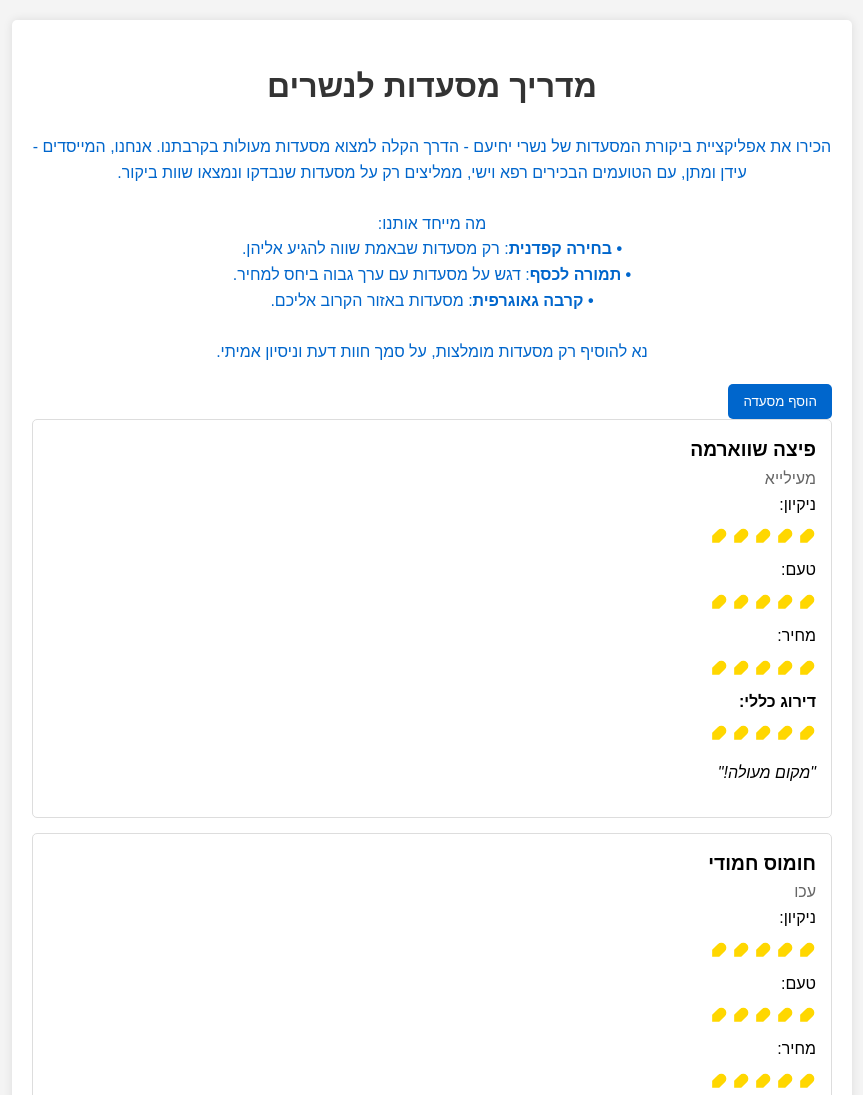
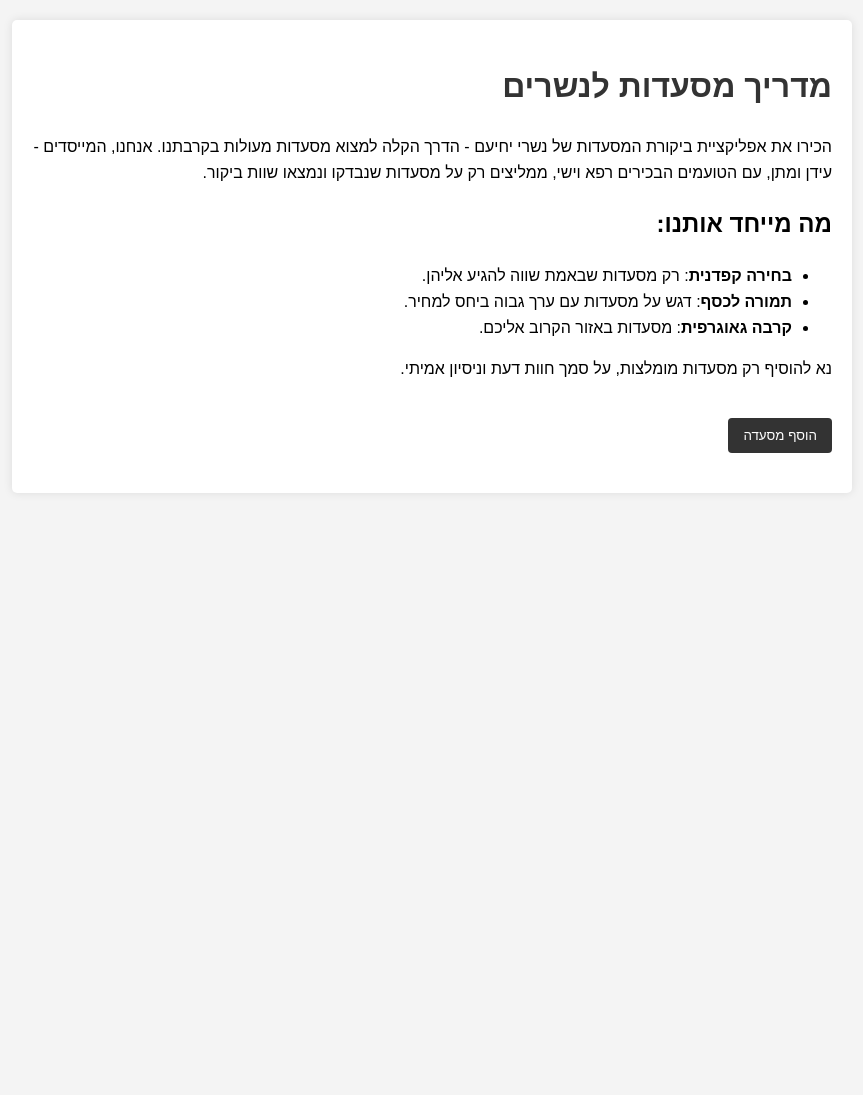
Before and after one commit to MatanRetzer/eagle-res-review, a plain HTML site: page index.html in a window 1280 px wide. Shown: the top 1095 px of the page, without its empty margins (208-1071 px from the left). After the commit the page ends 800 px from the top, so only its background shows below. Drawn offline with Linux system fonts and the light colour scheme.

Commit message:
Add files via upload

```diff
--- a/index.html
+++ b/index.html
@@ -21,54 +21,28 @@
             box-shadow: 0 0 10px rgba(0,0,0,0.1);
         }
         h1 {
-            text-align: center;
             color: #333;
         }
-        .intro {
-            text-align: center;
-            color: #0066cc;
-            margin-bottom: 20px;
+        #restaurants-list {
+            margin-top: 20px;
         }
-        .restaurant-item {
-            background: #fff;
-            border: 1px solid #ddd;
-            padding: 15px;
-            margin-bottom: 15px;
+        .restaurant {
+            background: #f9f9f9;
+            padding: 10px;
+            margin-bottom: 10px;
             border-radius: 5px;
         }
-        .restaurant-name {
-            font-size: 1.2em;
-            font-weight: bold;
-        }
-        .restaurant-location {
-            color: #666;
-        }
-        .rating {
-            display: flex;
-            margin: 10px 0;
-        }
-        .eagle-icon {
-            width: 20px;
-            height: 20px;
-            margin-left: 2px;
-        }
-        .filled {
-            fill: gold;
-        }
-        .unfilled {
-            fill: none;
-            stroke: currentColor;
-        }
         button {
-            background-color: #0066cc;
-            color: white;
+            background: #333;
+            color: #fff;
+            padding: 10px 15px;
             border: none;
-            padding: 10px 15px;
+            border-radius: 4px;
             cursor: pointer;
-            border-radius: 5px;
+            margin-top: 20px;
         }
         button:hover {
-            background-color: #0056b3;
+            background: #444;
         }
         .modal {
             display: none;
@@ -87,14 +61,14 @@
             padding: 20px;
             border: 1px solid #888;
             width: 80%;
-            max-width: 500px;
-            border-radius: 5px;
+            max-width: 600px;
         }
         .close {
             color: #aaa;
             float: left;
             font-size: 28px;
             font-weight: bold;
+            cursor: pointer;
         }
         .close:hover,
         .close:focus {
@@ -102,134 +76,65 @@
             text-decoration: none;
             cursor: pointer;
         }
-        input, textarea {
-            width: 100%;
-            padding: 8px;
-            margin: 5px 0 15px;
-            display: inline-block;
-            border: 1px solid #ccc;
-            border-radius: 4px;
-            box-sizing: border-box;
-        }
     </style>
 </head>
 <body>
     <div class="container">
         <h1>מדריך מסעדות לנשרים</h1>
-        <p class="intro">
-            הכירו את אפליקציית ביקורת המסעדות של נשרי יחיעם - הדרך הקלה למצוא מסעדות מעולות בקרבתנו. אנחנו, המייסדים - עידן ומתן, עם הטועמים הבכירים רפא וישי, ממליצים רק על מסעדות שנבדקו ונמצאו שוות ביקור.<br><br>
-            מה מייחד אותנו:<br>
-            <strong>• בחירה קפדנית</strong>: רק מסעדות שבאמת שווה להגיע אליהן.<br>
-            <strong>• תמורה לכסף</strong>: דגש על מסעדות עם ערך גבוה ביחס למחיר.<br>
-            <strong>• קרבה גאוגרפית</strong>: מסעדות באזור הקרוב אליכם.<br><br>
-            נא להוסיף רק מסעדות מומלצות, על סמך חוות דעת וניסיון אמיתי.
+
+        <p>
+            הכירו את אפליקציית ביקורת המסעדות של נשרי יחיעם - הדרך הקלה למצוא מסעדות
+            מעולות בקרבתנו. אנחנו, המייסדים - עידן ומתן, עם הטועמים הבכירים רפא
+            וישי, ממליצים רק על מסעדות שנבדקו ונמצאו שוות ביקור.
         </p>
-        <button onclick="openAddRestaurantModal()">הוסף מסעדה</button>
+
+        <h2>מה מייחד אותנו:</h2>
+        <ul>
+            <li><strong>בחירה קפדנית</strong>: רק מסעדות שבאמת שווה להגיע אליהן.</li>
+            <li><strong>תמורה לכסף</strong>: דגש על מסעדות עם ערך גבוה ביחס למחיר.</li>
+            <li><strong>קרבה גאוגרפית</strong>: מסעדות באזור הקרוב אליכם.</li>
+        </ul>
+
+        <p>נא להוסיף רק מסעדות מומלצות, על סמך חוות דעת וניסיון אמיתי.</p>
+
+        <button id="addRestaurantBtn">הוסף מסעדה</button>
+
         <div id="restaurants-list"></div>
     </div>
 
     <div id="addRestaurantModal" class="modal">
         <div class="modal-content">
-            <span class="close" onclick="closeAddRestaurantModal()">&times;</span>
-            <h2>הוסף מסעדה חדשה</h2>
-            <form id="addRestaurantForm">
-                <label for="name">שם המסעדה:</label>
-                <input type="text" id="name" name="name" required>
-
-                <label for="location">מיקום:</label>
-                <input type="text" id="location" name="location" required>
-
-                <label for="cleanliness">ניקיון (1-5):</label>
-                <input type="number" id="cleanliness" name="cleanliness" min="1" max="5" required>
-
-                <label for="taste">טעם (1-5):</label>
-                <input type="number" id="taste" name="taste" min="1" max="5" required>
-
-                <label for="price">מחיר (1-5):</label>
-                <input type="number" id="price" name="price" min="1" max="5" required>
-
-                <label for="review">ביקורת:</label>
-                <textarea id="review" name="review" required></textarea>
-
-                <button type="submit">הוסף מסעדה</button>
-            </form>
+            <span class="close">&times;</span>
+            <iframe src="https://forms.gle/vvhZRfmuPMwhnimr7" width="100%" height="500" frameborder="0" marginheight="0" marginwidth="0">טוען...</iframe>
         </div>
     </div>
 
     <script>
-        let restaurants = [
-            { id: 1, name: 'פיצה שווארמה', location: 'מעילייא', cleanliness: 5, taste: 5, price: 5, review: 'מקום מעולה!' },
-            { id: 2, name: 'חומוס חמודי', location: 'עכו', cleanliness: 5, taste: 5, price: 5, review: 'החומוס הכי טוב בארץ' },
-            { id: 3, name: 'מסעדת המנסף', location: 'ינוח-ג\'ת', cleanliness: 4, taste: 4, price: 4, review: 'אוכל מסורתי טעים' },
-            { id: 4, name: 'שווארמה עוסאמה', location: 'מעילייא', cleanliness: 4, taste: 4, price: 4, review: 'שווארמה מצוינת' },
-        ];
+        // Get the modal
+        var modal = document.getElementById("addRestaurantModal");
 
-        function renderRestaurants() {
-            const restaurantsList = document.getElementById('restaurants-list');
-            restaurantsList.innerHTML = '';
-            restaurants.forEach(restaurant => {
-                const averageRating = ((restaurant.cleanliness + restaurant.taste + restaurant.price) / 3).toFixed(1);
-                const restaurantElement = document.createElement('div');
-                restaurantElement.className = 'restaurant-item';
-                restaurantElement.innerHTML = `
-                    <div class="restaurant-name">${restaurant.name}</div>
-                    <div class="restaurant-location">${restaurant.location}</div>
-                    <div>ניקיון: ${renderRating(restaurant.cleanliness)}</div>
-                    <div>טעם: ${renderRating(restaurant.taste)}</div>
-                    <div>מחיר: ${renderRating(restaurant.price)}</div>
-                    <div><strong>דירוג כללי: ${renderRating(Number(averageRating))}</strong></div>
-                    <p><i>"${restaurant.review}"</i></p>
-                `;
-                restaurantsList.appendChild(restaurantElement);
-            });
+        // Get the button that opens the modal
+        var btn = document.getElementById("addRestaurantBtn");
+
+        // Get the <span> element that closes the modal
+        var span = document.getElementsByClassName("close")[0];
+
+        // When the user clicks the button, open the modal
+        btn.onclick = function() {
+            modal.style.display = "block";
         }
 
-        function renderRating(rating) {
-            return `
-                <div class="rating">
-                    ${[1, 2, 3, 4, 5].map(star => `
-                        <svg class="eagle-icon ${star <= rating ? 'filled' : 'unfilled'}" viewBox="0 0 24 24">
-                            <path d="M20.24 12.24a6 6 0 0 0-8.49-8.49L5 10.5V19h8.5z" />
-                            <line x1="16" y1="8" x2="2" y2="22" />
-                            <line x1="17.5" y1="15" x2="9" y2="15" />
-                        </svg>
-                    `).join('')}
-                </div>
-            `;
+        // When the user clicks on <span> (x), close the modal
+        span.onclick = function() {
+            modal.style.display = "none";
         }
 
-        function openAddRestaurantModal() {
-            document.getElementById('addRestaurantModal').style.display = 'block';
-        }
-
-        function closeAddRestaurantModal() {
-            document.getElementById('addRestaurantModal').style.display = 'none';
-        }
-
-        document.getElementById('addRestaurantForm').addEventListener('submit', function(e) {
-            e.preventDefault();
-            const newRestaurant = {
-                id: Date.now(),
-                name: document.getElementById('name').value,
-                location: document.getElementById('location').value,
-                cleanliness: Number(document.getElementById('cleanliness').value),
-                taste: Number(document.getElementById('taste').value),
-                price: Number(document.getElementById('price').value),
-                review: document.getElementById('review').value
-            };
-            restaurants.push(newRestaurant);
-            renderRestaurants();
-            closeAddRestaurantModal();
-            this.reset();
-        });
-
+        // When the user clicks anywhere outside of the modal, close it
         window.onclick = function(event) {
-            if (event.target == document.getElementById('addRestaurantModal')) {
-                closeAddRestaurantModal();
+            if (event.target == modal) {
+                modal.style.display = "none";
             }
         }
-
-        renderRestaurants();
     </script>
 </body>
 </html>
```
